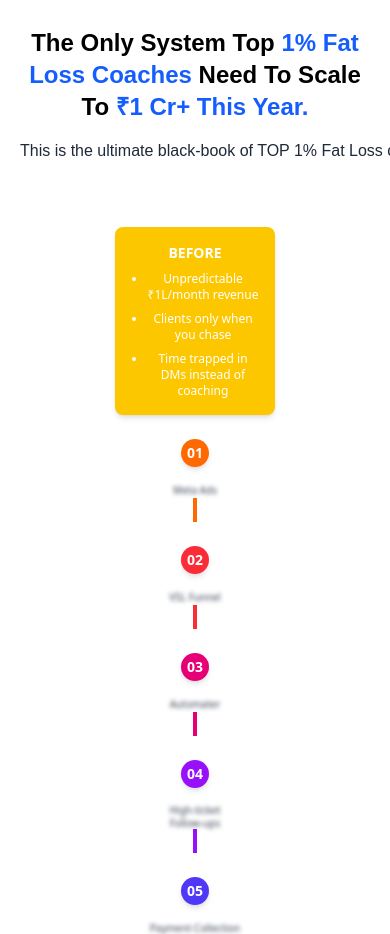
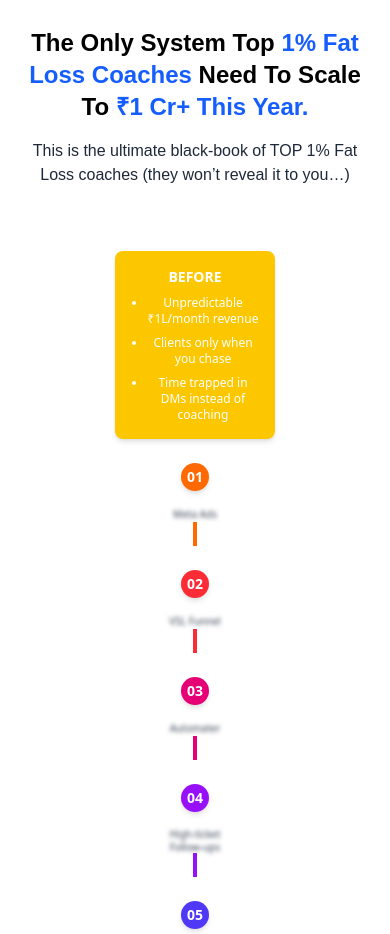
Before and after one commit to ZGOD01/DoneForYou, a React (Vite) app: page / in a window 390 px wide. Shown: the part 1840-2774 px from the top of the page. Built offline with nearby package versions, Linux system fonts and the light colour scheme; a web font is replaced by a local one.

Commit message:
Mobile Responsiveness

```diff
--- a/src/components/BeforeAfterMarquee.jsx
+++ b/src/components/BeforeAfterMarquee.jsx
@@ -18,9 +18,10 @@ export default function BeforeAfterMarquee() {
         </h2>
 
         {/* ✅ Subheadline */}
-        <p className="mt-4 text-gray-800 text-base md:text-lg font-medium whitespace-nowrap">
+        <p className="mt-4 text-gray-800 text-base md:text-lg font-medium">
           This is the ultimate black-book of TOP 1% Fat Loss coaches (they won’t reveal it to you…)
         </p>
+
       </div>
 
       <PipelineBackground />
```
